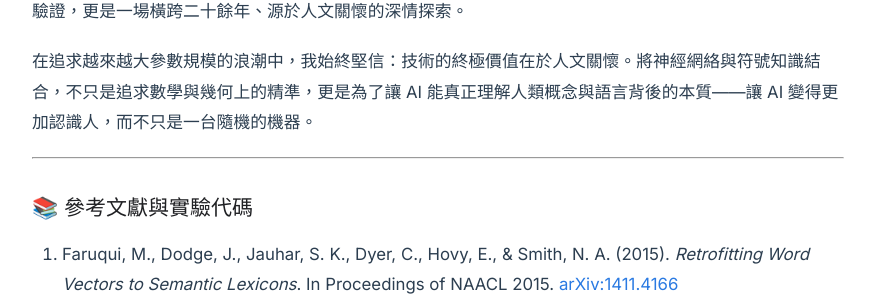
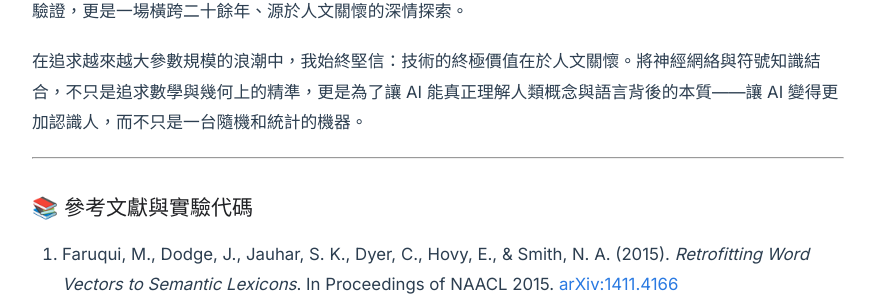
Before and after one commit to yefangwong/yefangwong.github.io, a Jekyll site: the page built from _posts/2026-09-27-grounding-dense-embeddings-via-hownet-retrofitting.md, in a window 1280 px wide and 900 px high, scrolled down 8333 px. Shown: the part 209-512 px from the top of the window, without its empty margins (202-1077 px from the left). Built offline with Jekyll 4.4.1, drawn with Linux system fonts in a browser that asks for light colours.

Commit message:
style: refine conclusion to 'not just a stochastic and statistical machine'

```diff
--- a/_posts/2026-09-27-grounding-dense-embeddings-via-hownet-retrofitting.md
+++ b/_posts/2026-09-27-grounding-dense-embeddings-via-hownet-retrofitting.md
@@ -228,7 +228,7 @@
 
 從 2005 年在台大資工甄試計畫書中提出《跨語文資訊檢索系統連結雙語知識本體與領域知識語義之研究》，到 2026 年以統計顯著數據（$p = 0.000080$）見證神經向量與知網義原的接合——這不僅僅是一次演算法的驗證，更是一場橫跨二十餘年、源於人文關懷的深情探索。
 
-在追求越來越大參數規模的浪潮中，我始終堅信：技術的終極價值在於人文關懷。將神經網絡與符號知識結合，不只是追求數學與幾何上的精準，更是為了讓 AI 能真正理解人類概念與語言背後的本質——讓 AI 變得更加認識人，而不只是一台隨機的機器。
+在追求越來越大參數規模的浪潮中，我始終堅信：技術的終極價值在於人文關懷。將神經網絡與符號知識結合，不只是追求數學與幾何上的精準，更是為了讓 AI 能真正理解人類概念與語言背後的本質——讓 AI 變得更加認識人，而不只是一台隨機和統計的機器。
 
 ---
 
```
